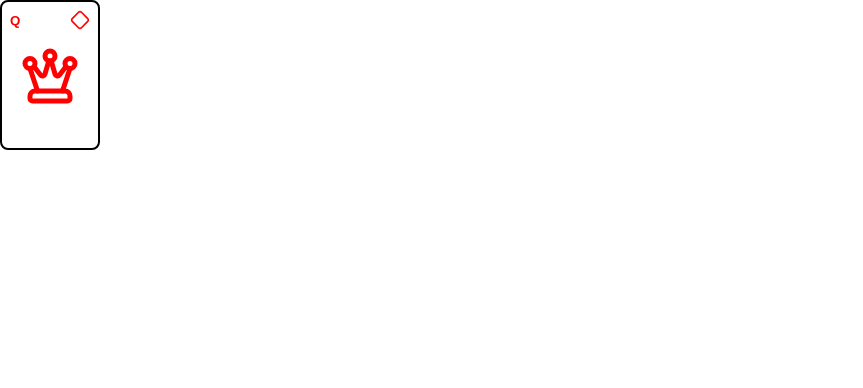
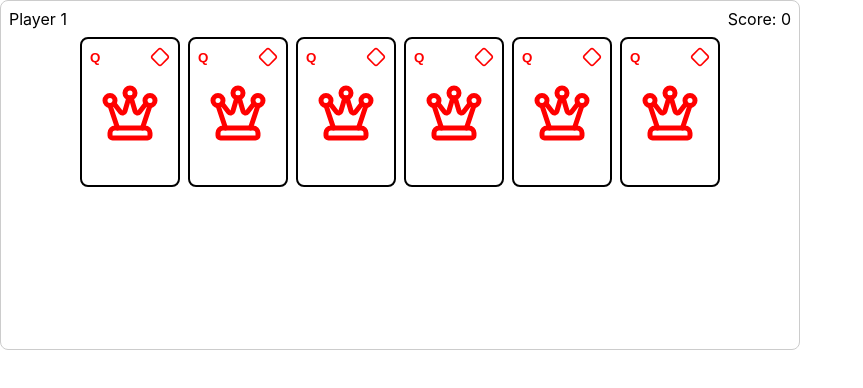
Before and after one commit to aernberger/Bid-Euchre, a React (Create React App) app in the folder Frontend/bideuchre-client/: page / in a window 1280 px wide. Shown: the top 388 px of the page, without its empty margins (0-863 px from the left). Built offline with nearby package versions, Linux system fonts and the light colour scheme.

Commit message:
card and box finished

```diff
--- a/Frontend/bideuchre-client/src/App.js
+++ b/Frontend/bideuchre-client/src/App.js
@@ -1,12 +1,12 @@
 import './App.css';
 import React from "react";
 import PlayingCard from './components/PlayingCard.tsx';
+import WhiteBox from './components/WhiteBox.tsx';
 import { Play } from 'lucide-react';
+import Game from "./pages/game.tsx"
 
 export default function App() {
   return (
-    <div>
-      <PlayingCard suit="diamonds" value="Q" />
-    </div>
+    <Game/>
   );
 }
--- a/Frontend/bideuchre-client/src/components/PlayingCard.tsx
+++ b/Frontend/bideuchre-client/src/components/PlayingCard.tsx
@@ -1,4 +1,5 @@
 import React from "react";
+import { useState } from 'react'
 import { Heart, Diamond, Club, Spade, Crown, ChessKing, ChessQueen } from "lucide-react";
 
 type Suit = "hearts" | "spades" | "diamonds" | "clubs";
@@ -7,7 +8,6 @@ interface PlayingCardProperties {
     suit: Suit;
     value: string;
     disabled?: boolean;
-    selected?: boolean;
     onClick?: () => void;
 
 }
@@ -34,16 +34,19 @@ const suitColors = {
 
 const face_cards = ["J", "Q", "K"];
 
-export default function PlayingCard({suit, value, disabled, selected, onClick}: PlayingCardProperties) {
+export default function PlayingCard({suit, value, disabled, onClick}: PlayingCardProperties) {
     const SuitIcon = suitIcons[suit];
     const color = suitColors[suit];
     const is_face = face_cards.includes(value);
     const FaceIcon = is_face ? faceIcons[value] : suitIcons[suit];
+    const [selected, setSelected] = React.useState(false);
 
     return(
         <button
             onClick={onClick}
             disabled = {disabled}
+            onMouseEnter={() => setSelected(true)}
+            onMouseLeave={() => setSelected(false)}
             style={{
                 width: "100px",
                 height: "150px",
--- /dev/null
+++ b/Frontend/bideuchre-client/src/components/WhiteBox.tsx
@@ -0,0 +1,37 @@
+import React from "react";
+
+interface WhiteBoxProperties {
+    width?: string;
+    height?: string;
+    children?: React.ReactNode;
+}
+
+const WhiteBox: React.FC<WhiteBoxProperties> = ({width = "800px", height = "350px", children}) => {
+    return (
+        <div style={{
+            width,
+            height,
+            backgroundColor: 'white',
+            borderRadius: '8px',
+            border: '1px solid #ccc',
+            display: 'flex',
+            flexDirection: 'column',
+            gap: '8px',
+            padding: '8px',
+            boxSizing: 'border-box',
+            alignItems: 'center',
+            justifyContent: 'center'
+
+
+        }}>
+            {children}
+        </div>
+
+
+    );
+
+
+
+};
+
+export default WhiteBox;
--- /dev/null
+++ b/Frontend/bideuchre-client/src/pages/game.tsx
@@ -0,0 +1,40 @@
+import React from 'react';
+import { useState } from 'react';
+import PlayingCard from "../components/PlayingCard.tsx";
+import WhiteBox from "../components/WhiteBox.tsx";
+
+export default function Game() {
+    const [cards, setCards] = React.useState([
+        {suit: "diamonds", value: "Q"},
+        {suit: "diamonds", value: "Q"},
+        {suit: "diamonds", value: "Q"},
+        {suit: "diamonds", value: "Q"},
+        {suit: "diamonds", value: "Q"},
+        {suit: "diamonds", value: "Q"},
+    ]);
+
+    const removeCard = (index: number) => {
+        setCards(cards.filter((_, i) => i !== index));
+    };
+
+    return (
+        <div>
+            <WhiteBox>
+                <div style={{display: "flex", justifyContent: "space-between", width: "100%"}}>
+                    <span>Player 1</span>
+                    <span>Score: 0</span>
+                </div>
+                <div style={{display: "flex", gap: "8px", justifyContent: "center", flex: 1}}>
+                    {cards.map((card, index) => (
+                        <PlayingCard
+                            key={index}
+                            suit={card.suit as Suit}
+                            value={card.value}
+                            onClick={() => removeCard(index)}
+                        />
+                    ))}
+                </div>
+            </WhiteBox>
+        </div>
+    );
+}
```
Also changed, not shown: Frontend/bideuchre-client/src/Backlog.txt (added).
